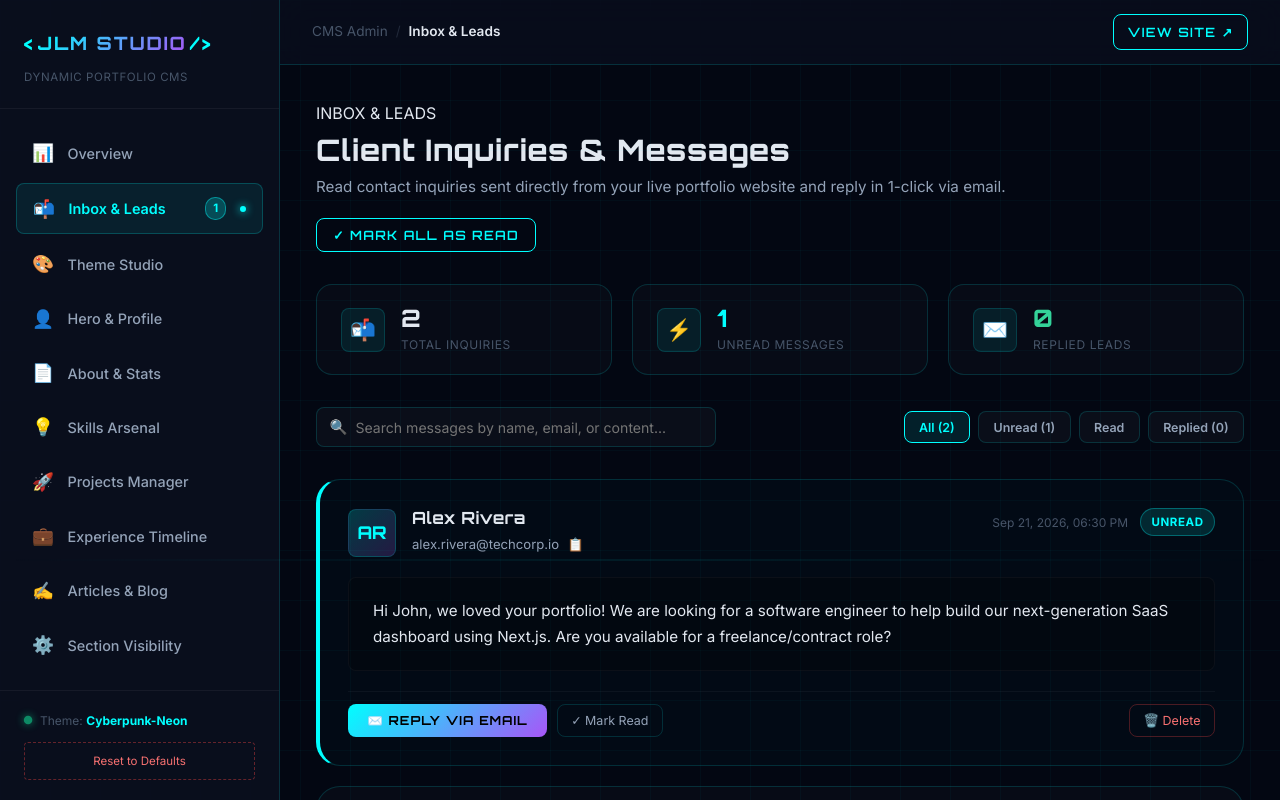
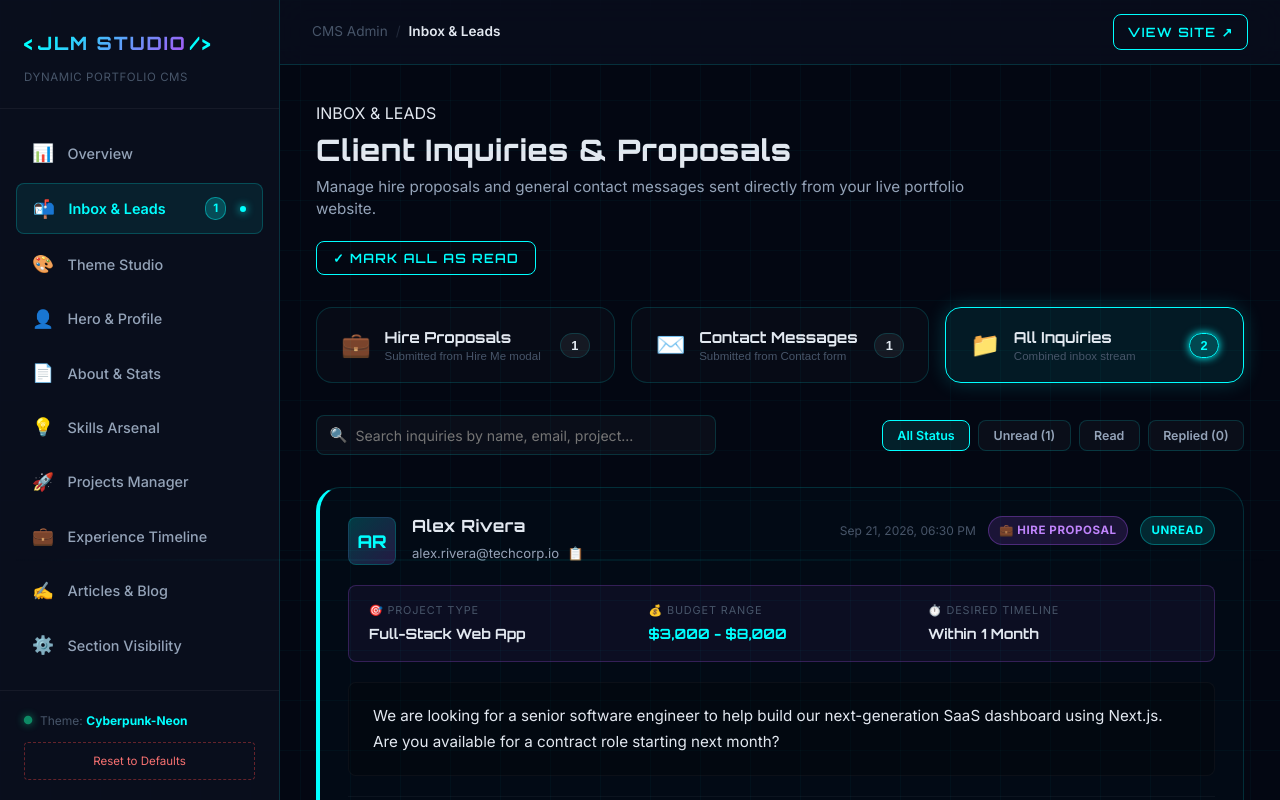
Before and after one commit to mardy-technology-ltd/john-liton-mardy-portfolio, a Next.js app: page /admin/messages in a window 1280 px wide. Shown: the top 800 px of the page. Built offline with nearby package versions, Linux system fonts and the light colour scheme.

Commit message:
feat(cms): separate Hire Proposals and General Contact messages into distinct sections with custom specs

```diff
--- a/src/app/admin/messages/adminMessages.module.css
+++ b/src/app/admin/messages/adminMessages.module.css
@@ -43,51 +43,83 @@
   line-height: 1.5;
 }
 
-/* Stats Row */
-.statsRow {
+/* Category Switcher Tabs */
+.categorySwitcher {
   display: grid;
   grid-template-columns: repeat(3, 1fr);
-  gap: 1.25rem;
+  gap: 1rem;
 }
 
-.statCard {
+.categoryBtn {
+  display: flex;
+  align-items: center;
+  justify-content: space-between;
+  gap: 1rem;
   padding: 1.25rem 1.5rem;
   border-radius: var(--radius-lg);
   background: rgba(255, 255, 255, 0.02);
   border: 1px solid var(--clr-border);
+  color: var(--clr-text-primary);
+  cursor: pointer;
+  transition: all 0.25s ease;
+  text-align: left;
+}
+
+.categoryBtn:hover {
+  border-color: rgba(0, 255, 255, 0.4);
+  background: rgba(0, 255, 255, 0.03);
+  transform: translateY(-2px);
+}
+
+.categoryBtnActive {
+  background: rgba(0, 255, 255, 0.08) !important;
+  border-color: var(--clr-cyan) !important;
+  box-shadow: 0 0 20px rgba(0, 255, 255, 0.2);
+}
+
+.categoryLeft {
   display: flex;
   align-items: center;
-  gap: 1rem;
+  gap: 0.85rem;
 }
 
-.statIcon {
-  width: 44px;
-  height: 44px;
-  border-radius: var(--radius-md);
-  background: rgba(0, 255, 255, 0.08);
-  border: 1px solid var(--clr-border);
-  display: flex;
+.categoryIcon {
+  font-size: 1.5rem;
+}
+
+.categoryTitle {
+  font-family: var(--font-heading);
+  font-size: 0.95rem;
+  font-weight: 700;
+  color: var(--clr-text-primary);
+  margin-bottom: 0.2rem;
+}
+
+.categorySub {
+  font-family: var(--font-mono);
+  font-size: 0.72rem;
+  color: var(--clr-text-muted);
+}
+
+.categoryCount {
+  display: inline-flex;
   align-items: center;
   justify-content: center;
-  font-size: 1.3rem;
-  flex-shrink: 0;
+  padding: 0.25rem 0.65rem;
+  border-radius: var(--radius-full);
+  font-family: var(--font-mono);
+  font-size: 0.8rem;
+  font-weight: 700;
+  background: rgba(255, 255, 255, 0.06);
+  border: 1px solid var(--clr-border);
+  color: var(--clr-text-primary);
 }
 
-.statNumber {
-  font-family: var(--font-heading);
-  font-size: 1.5rem;
-  font-weight: 800;
-  color: var(--clr-text-primary);
-  line-height: 1.1;
-}
-
-.statLabel {
-  font-family: var(--font-mono);
-  font-size: 0.75rem;
-  color: var(--clr-text-muted);
-  text-transform: uppercase;
-  letter-spacing: 0.05em;
-  margin-top: 0.2rem;
+.categoryCountActive {
+  background: rgba(0, 255, 255, 0.2);
+  border-color: var(--clr-cyan);
+  color: var(--clr-cyan);
+  box-shadow: 0 0 8px var(--clr-cyan);
 }
 
 /* Toolbar */
@@ -266,6 +298,28 @@
   color: var(--clr-text-muted);
 }
 
+.typeBadge {
+  font-family: var(--font-mono);
+  font-size: 0.72rem;
+  font-weight: 700;
+  padding: 0.25rem 0.65rem;
+  border-radius: var(--radius-full);
+  text-transform: uppercase;
+  letter-spacing: 0.05em;
+}
+
+.typeHire {
+  background: rgba(168, 85, 247, 0.15);
+  color: #c084fc;
+  border: 1px solid rgba(168, 85, 247, 0.35);
+}
+
+.typeContact {
+  background: rgba(0, 255, 255, 0.1);
+  color: var(--clr-cyan);
+  border: 1px solid rgba(0, 255, 255, 0.25);
+}
+
 .statusBadge {
   font-family: var(--font-mono);
   font-size: 0.72rem;
@@ -292,6 +346,39 @@
   background: rgba(16, 185, 129, 0.15);
   color: #34d399;
   border: 1px solid rgba(16, 185, 129, 0.3);
+}
+
+/* Proposal Specifications Grid */
+.proposalSpecs {
+  display: grid;
+  grid-template-columns: repeat(auto-fit, minmax(180px, 1fr));
+  gap: 0.85rem;
+  padding: 1rem 1.25rem;
+  border-radius: var(--radius-md);
+  background: rgba(168, 85, 247, 0.06);
+  border: 1px solid rgba(168, 85, 247, 0.25);
+  margin-bottom: 1.25rem;
+}
+
+.specItem {
+  display: flex;
+  flex-direction: column;
+  gap: 0.2rem;
+}
+
+.specLabel {
+  font-family: var(--font-mono);
+  font-size: 0.68rem;
+  text-transform: uppercase;
+  letter-spacing: 0.08em;
+  color: var(--clr-text-muted);
+}
+
+.specValue {
+  font-family: var(--font-heading);
+  font-size: 0.88rem;
+  font-weight: 700;
+  color: var(--clr-text-primary);
 }
 
 /* Message Body */
@@ -398,10 +485,13 @@
 }
 
 /* Responsive */
-@media (max-width: 768px) {
-  .statsRow {
+@media (max-width: 900px) {
+  .categorySwitcher {
     grid-template-columns: 1fr;
   }
+}
+
+@media (max-width: 768px) {
   .cardHeader {
     flex-direction: column;
     align-items: flex-start;
--- a/src/app/admin/messages/page.js
+++ b/src/app/admin/messages/page.js
@@ -7,6 +7,7 @@ import styles from './adminMessages.module.css';
 
 export default function AdminMessagesPage() {
   const { messages, deleteMessage, updateMessageStatus, personalInfo } = useCMS();
+  const [activeCategory, setActiveCategory] = useState('all'); // 'all' | 'hire' | 'contact'
   const [searchQuery, setSearchQuery] = useState('');
   const [activeTab, setActiveTab] = useState('all'); // 'all' | 'unread' | 'read' | 'replied'
   const [toast, setToast] = useState('');
@@ -18,19 +19,35 @@ export default function AdminMessagesPage() {
 
   const messageList = messages || [];
 
-  // Filter messages
+  // Filter messages by category, status tab, and search query
   const filteredMessages = messageList.filter((m) => {
+    // 1. Category Filter (Hire vs Contact vs All)
+    const isHire = m.source === 'hire' || Boolean(m.projectType);
+    const matchesCategory =
+      activeCategory === 'all'
+        ? true
+        : activeCategory === 'hire'
+        ? isHire
+        : !isHire;
+
+    // 2. Status Tab Filter
     const matchesTab =
       activeTab === 'all' ? true : m.status === activeTab;
+
+    // 3. Search Query Filter
     const matchesSearch =
       m.name.toLowerCase().includes(searchQuery.toLowerCase()) ||
       m.email.toLowerCase().includes(searchQuery.toLowerCase()) ||
       m.message.toLowerCase().includes(searchQuery.toLowerCase()) ||
+      (m.projectType && m.projectType.toLowerCase().includes(searchQuery.toLowerCase())) ||
       (m.subject && m.subject.toLowerCase().includes(searchQuery.toLowerCase()));
-    return matchesTab && matchesSearch;
+
+    return matchesCategory && matchesTab && matchesSearch;
   });
 
   const totalCount = messageList.length;
+  const hireCount = messageList.filter((m) => m.source === 'hire' || Boolean(m.projectType)).length;
+  const contactCount = messageList.filter((m) => m.source === 'contact' || (!m.source && !m.projectType)).length;
   const unreadCount = messageList.filter((m) => m.status === 'unread').length;
   const repliedCount = messageList.filter((m) => m.status === 'replied').length;
 
@@ -40,10 +57,23 @@ export default function AdminMessagesPage() {
   };
 
   const handleReplyEmail = (msg) => {
-    const subject = encodeURIComponent(`Re: Inquiry from Portfolio — ${personalInfo?.name || 'John Liton Mardy'}`);
-    const body = encodeURIComponent(
+    const isHire = msg.source === 'hire' || Boolean(msg.projectType);
+
+    let subject = '';
+    let body = '';
+
+    if (isHire) {
+      subject = encodeURIComponent(`Re: Your Project Proposal [${msg.projectType || 'Project Inquiry'}] — ${personalInfo?.name || 'John Liton Mardy'}`);
+      body = encodeURIComponent(
+        `Hi ${msg.name},\n\nThank you for reaching out regarding your project proposal "${msg.projectType || 'Project'}"!\n\nI reviewed your brief:\n- Project Type: ${msg.projectType || 'Custom Project'}\n- Budget Range: ${msg.budget || 'To be discussed'}\n- Timeline: ${msg.timeline || 'Flexible'}\n\nClient Details & Notes:\n"${msg.message}"\n\n[Write your reply / schedule a discovery call here]\n\nBest regards,\n${personalInfo?.name || 'John Liton Mardy'}\n${personalInfo?.title || 'Software Engineer'}`
+      );
+    } else {
+      subject = encodeURIComponent(`Re: Inquiry from Portfolio — ${personalInfo?.name || 'John Liton Mardy'}`);
+      body = encodeURIComponent(
         `Hi ${msg.name},\n\nThank you for reaching out through my portfolio website!\n\nRegarding your message:\n"${msg.message}"\n\n[Write your reply here]\n\nBest regards,\n${personalInfo?.name || 'John Liton Mardy'}\n${personalInfo?.title || 'Software Engineer'}`
       );
+    }
+
     window.location.href = `mailto:${msg.email}?subject=${subject}&body=${body}`;
     updateMessageStatus(msg.id, 'replied');
     showToast(`✓ Opened email client to reply to ${msg.name}`);
@@ -111,9 +141,9 @@ export default function AdminMessagesPage() {
       <div className={styles.pageHeader}>
         <div>
           <span className="section-tag">INBOX &amp; LEADS</span>
-          <h1 className={styles.title}>Client Inquiries &amp; Messages</h1>
+          <h1 className={styles.title}>Client Inquiries &amp; Proposals</h1>
           <p className={styles.subtitle}>
-            Read contact inquiries sent directly from your live portfolio website and reply in 1-click via email.
+            Manage hire proposals and general contact messages sent directly from your live portfolio website.
           </p>
         </div>
 
@@ -129,41 +159,58 @@ export default function AdminMessagesPage() {
         )}
       </div>
 
-      {/* Stats Row */}
-      <div className={styles.statsRow}>
-        <div className={styles.statCard}>
-          <div className={styles.statIcon} style={{ color: 'var(--clr-cyan)' }}>
-            📬
-          </div>
+      {/* Category Switcher Tabs */}
+      <div className={styles.categorySwitcher}>
+        <button
+          type="button"
+          onClick={() => setActiveCategory('hire')}
+          className={`${styles.categoryBtn} ${activeCategory === 'hire' ? styles.categoryBtnActive : ''}`}
+        >
+          <div className={styles.categoryLeft}>
+            <span className={styles.categoryIcon}>💼</span>
             <div>
-            <div className={styles.statNumber}>{totalCount}</div>
-            <div className={styles.statLabel}>Total Inquiries</div>
+              <div className={styles.categoryTitle}>Hire Proposals</div>
+              <div className={styles.categorySub}>Submitted from Hire Me modal</div>
             </div>
           </div>
+          <span className={`${styles.categoryCount} ${activeCategory === 'hire' ? styles.categoryCountActive : ''}`}>
+            {hireCount}
+          </span>
+        </button>
 
-        <div className={styles.statCard}>
-          <div className={styles.statIcon} style={{ color: '#00ffff' }}>
-            ⚡
-          </div>
+        <button
+          type="button"
+          onClick={() => setActiveCategory('contact')}
+          className={`${styles.categoryBtn} ${activeCategory === 'contact' ? styles.categoryBtnActive : ''}`}
+        >
+          <div className={styles.categoryLeft}>
+            <span className={styles.categoryIcon}>✉️</span>
             <div>
-            <div className={styles.statNumber} style={{ color: unreadCount > 0 ? 'var(--clr-cyan)' : 'inherit' }}>
-              {unreadCount}
-            </div>
-            <div className={styles.statLabel}>Unread Messages</div>
+              <div className={styles.categoryTitle}>Contact Messages</div>
+              <div className={styles.categorySub}>Submitted from Contact form</div>
             </div>
           </div>
+          <span className={`${styles.categoryCount} ${activeCategory === 'contact' ? styles.categoryCountActive : ''}`}>
+            {contactCount}
+          </span>
+        </button>
 
-        <div className={styles.statCard}>
-          <div className={styles.statIcon} style={{ color: '#34d399' }}>
-            ✉️
-          </div>
+        <button
+          type="button"
+          onClick={() => setActiveCategory('all')}
+          className={`${styles.categoryBtn} ${activeCategory === 'all' ? styles.categoryBtnActive : ''}`}
+        >
+          <div className={styles.categoryLeft}>
+            <span className={styles.categoryIcon}>📁</span>
             <div>
-            <div className={styles.statNumber} style={{ color: '#34d399' }}>
-              {repliedCount}
-            </div>
-            <div className={styles.statLabel}>Replied Leads</div>
+              <div className={styles.categoryTitle}>All Inquiries</div>
+              <div className={styles.categorySub}>Combined inbox stream</div>
             </div>
           </div>
+          <span className={`${styles.categoryCount} ${activeCategory === 'all' ? styles.categoryCountActive : ''}`}>
+            {totalCount}
+          </span>
+        </button>
       </div>
 
       {/* Toolbar */}
@@ -173,17 +220,17 @@ export default function AdminMessagesPage() {
           <span className={styles.searchIcon}>🔍</span>
           <input
             type="text"
-            placeholder="Search messages by name, email, or content..."
+            placeholder="Search inquiries by name, email, project..."
             value={searchQuery}
             onChange={(e) => setSearchQuery(e.target.value)}
             className={styles.searchInput}
           />
         </div>
 
-        {/* Filter Tabs */}
+        {/* Status Filter Tabs */}
         <div className={styles.filterTabs}>
           {[
-            { id: 'all', label: `All (${totalCount})` },
+            { id: 'all', label: 'All Status' },
             { id: 'unread', label: `Unread (${unreadCount})` },
             { id: 'read', label: 'Read' },
             { id: 'replied', label: `Replied (${repliedCount})` },
@@ -206,6 +253,7 @@ export default function AdminMessagesPage() {
           {filteredMessages.map((msg) => {
             const isUnread = msg.status === 'unread';
             const isReplied = msg.status === 'replied';
+            const isHire = msg.source === 'hire' || Boolean(msg.projectType);
 
             return (
               <motion.div
@@ -240,6 +288,13 @@ export default function AdminMessagesPage() {
                       {formatDate(msg.date)}
                     </span>
                     <span
+                      className={`${styles.typeBadge} ${
+                        isHire ? styles.typeHire : styles.typeContact
+                      }`}
+                    >
+                      {isHire ? '💼 Hire Proposal' : '✉️ Contact Msg'}
+                    </span>
+                    <span
                       className={`${styles.statusBadge} ${
                         isUnread
                           ? styles.statusUnread
@@ -252,6 +307,26 @@ export default function AdminMessagesPage() {
                     </span>
                   </div>
                 </div>
+
+                {/* If Hire Inquiry -> Show Proposal Specification Chips */}
+                {isHire && (
+                  <div className={styles.proposalSpecs}>
+                    <div className={styles.specItem}>
+                      <span className={styles.specLabel}>🎯 Project Type</span>
+                      <span className={styles.specValue}>{msg.projectType || 'Custom Project'}</span>
+                    </div>
+                    <div className={styles.specItem}>
+                      <span className={styles.specLabel}>💰 Budget Range</span>
+                      <span className={styles.specValue} style={{ color: 'var(--clr-cyan)' }}>
+                        {msg.budget || 'To be discussed'}
+                      </span>
+                    </div>
+                    <div className={styles.specItem}>
+                      <span className={styles.specLabel}>⏱️ Desired Timeline</span>
+                      <span className={styles.specValue}>{msg.timeline || 'Flexible'}</span>
+                    </div>
+                  </div>
+                )}
 
                 {/* Message Body */}
                 <div className={styles.messageBody}>{msg.message}</div>
@@ -298,12 +373,16 @@ export default function AdminMessagesPage() {
           <div className={styles.emptyState}>
             <div className={styles.emptyIcon}>📭</div>
             <h3 style={{ fontSize: '1.2rem', color: 'var(--clr-text-primary)', marginBottom: '0.4rem' }}>
-              No Messages Found
+              No Inquiries Found
             </h3>
             <p style={{ fontSize: '0.88rem' }}>
               {searchQuery
                 ? `No inquiries matching "${searchQuery}". Try a different keyword.`
-                : 'Your inbox is clear. Messages submitted through your contact form will show up here.'}
+                : activeCategory === 'hire'
+                ? 'No Hire Proposals yet. Client submissions from the "HIRE ME" modal will appear here.'
+                : activeCategory === 'contact'
+                ? 'No Contact Messages yet. Messages sent from the Contact form will appear here.'
+                : 'Your inbox is clear. Messages submitted through your portfolio will show up here.'}
             </p>
           </div>
         )}
--- a/src/components/sections/Contact.jsx
+++ b/src/components/sections/Contact.jsx
@@ -24,6 +24,8 @@ export default function Contact() {
         name: form.name.trim(),
         email: form.email.trim(),
         message: form.message.trim(),
+        source: 'contact',
+        subject: 'General Contact Message',
       });
     }
 
--- a/src/components/ui/HireModal.jsx
+++ b/src/components/ui/HireModal.jsx
@@ -74,8 +74,12 @@ export default function HireModal({ isOpen, onClose }) {
       addMessage({
         name: form.name.trim(),
         email: form.email.trim(),
+        source: 'hire',
+        projectType: form.projectType,
+        budget: form.budget,
+        timeline: form.timeline,
         subject: `[Hire Proposal: ${form.projectType}] ${form.budget}`,
-        message: `🎯 PROJECT / ROLE: ${form.projectType}\n💰 ESTIMATED BUDGET: ${form.budget}\n⏱️ TIMELINE: ${form.timeline}\n\n📋 DETAILS & REQUIREMENTS:\n${form.message || 'No additional note provided.'}`,
+        message: form.message.trim() || 'No additional note provided.',
       });
     }
 
--- a/src/data/cmsData.js
+++ b/src/data/cmsData.js
@@ -481,8 +481,12 @@ export const defaultMessages = [
     id: 'msg_1',
     name: 'Alex Rivera',
     email: 'alex.rivera@techcorp.io',
-    subject: 'Full-Stack Web App Project Inquiry',
-    message: 'Hi John, we loved your portfolio! We are looking for a software engineer to help build our next-generation SaaS dashboard using Next.js. Are you available for a freelance/contract role?',
+    source: 'hire',
+    projectType: 'Full-Stack Web App',
+    budget: '$3,000 - $8,000',
+    timeline: 'Within 1 Month',
+    subject: '[Hire Proposal: Full-Stack Web App] $3,000 - $8,000',
+    message: 'We are looking for a senior software engineer to help build our next-generation SaaS dashboard using Next.js. Are you available for a contract role starting next month?',
     date: '2026-09-21T18:30:00.000Z',
     status: 'unread',
   },
@@ -490,8 +494,9 @@ export const defaultMessages = [
     id: 'msg_2',
     name: 'Sophia Chen',
     email: 'sophia.c@designforge.com',
-    subject: '3D Interactive Web Collaboration',
-    message: 'Hey John! Amazing 3D work on your hero canvas. We have a client looking for a Three.js interactive product visualizer and would love to collaborate with you. Let me know when you are free for a call.',
+    source: 'contact',
+    subject: 'Question from Portfolio',
+    message: 'Hey John! Loved your 3D interactive hero canvas. Wanted to ask if you have any open-source tutorials on Three.js particle shaders. Keep up the awesome work!',
     date: '2026-09-20T14:15:00.000Z',
     status: 'read',
   },
```
Lines whose indentation alone changed are shown as unchanged.
